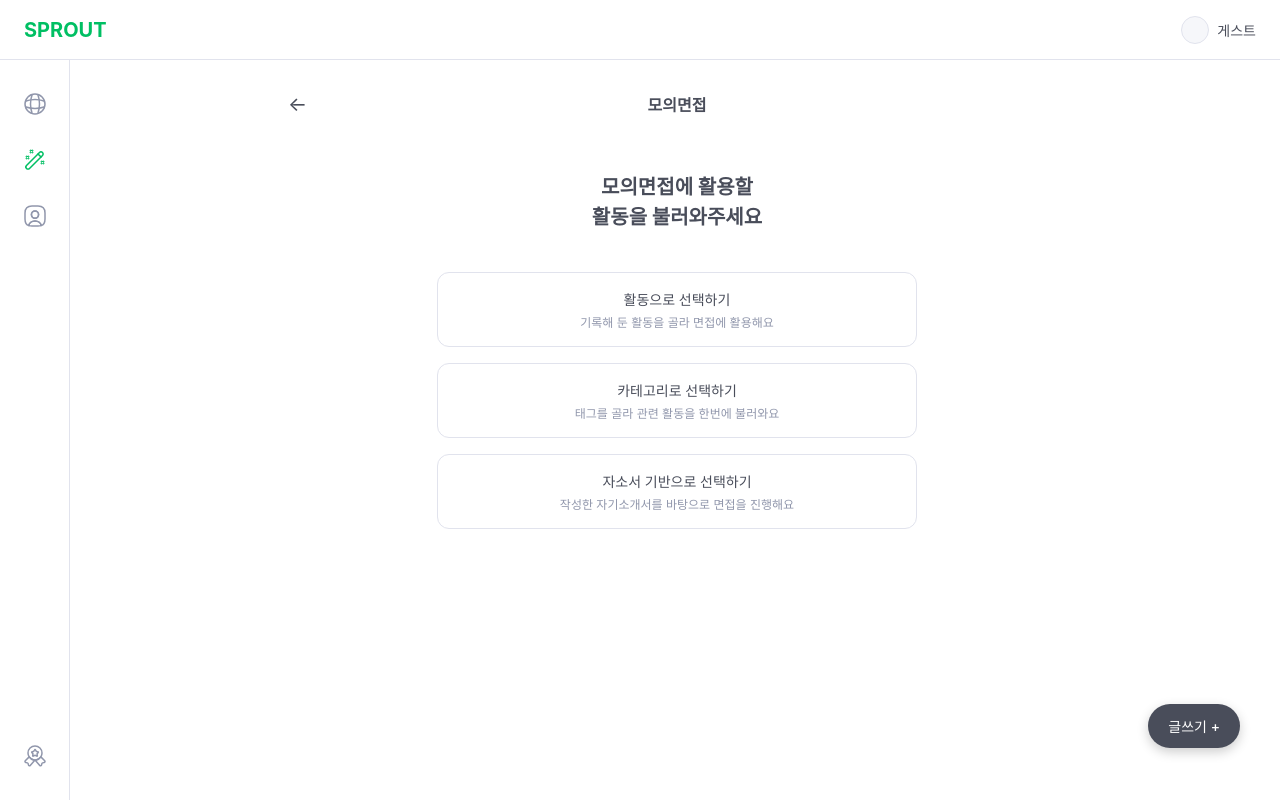
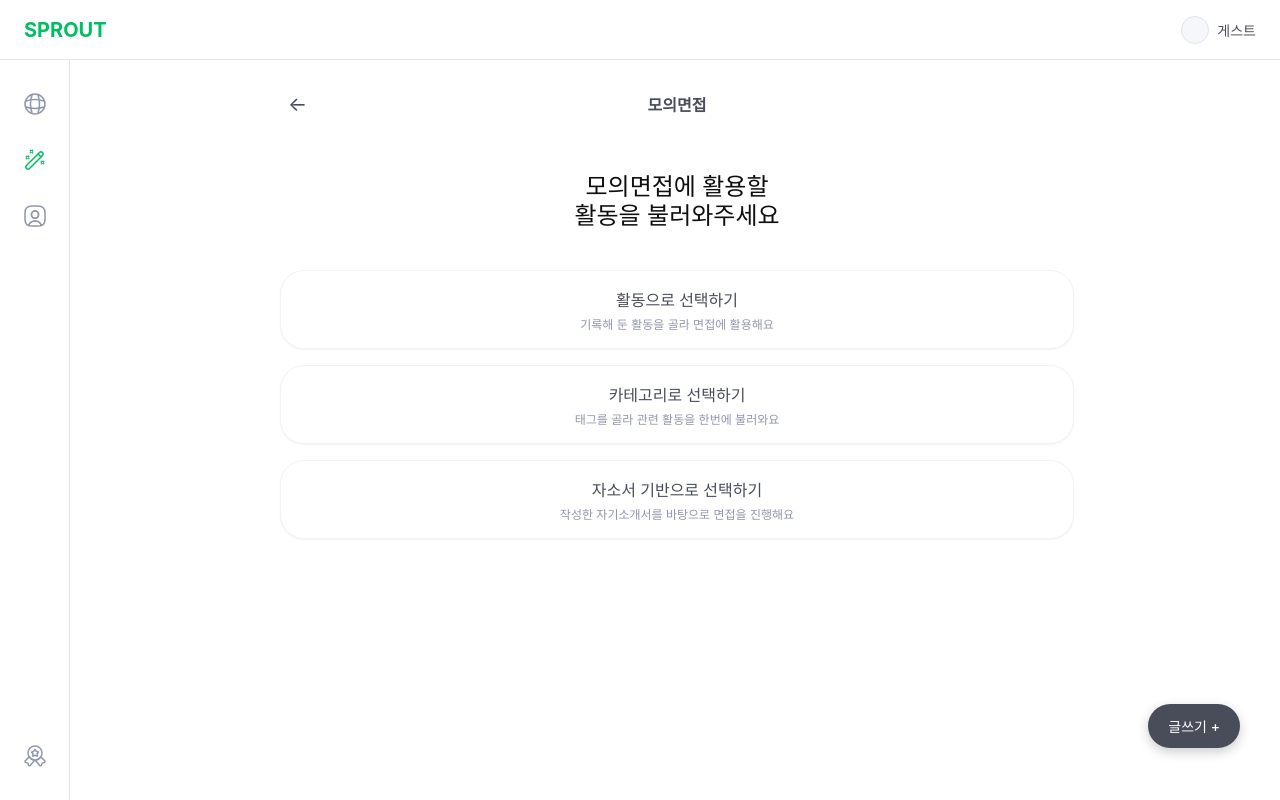
Before and after one commit to EFUB-SWS-MANDO/Frontend, a React (Vite) app: page /ai/interview in a window 1280 px wide. Built offline with nearby package versions, Linux system fonts and the light colour scheme; no server answers.

Commit message:
[design] #42 모의면접 시작 화면 시안 수치 반영(헤딩/카드)

```diff
--- a/src/pages/ai/InterviewPage.jsx
+++ b/src/pages/ai/InterviewPage.jsx
@@ -50,25 +50,26 @@ function InterviewPage() {
 const Heading = styled.h2`
   margin: ${({ theme }) => `${theme.spacing(10)} 0`};
   text-align: center;
-  font-size: ${({ theme }) => theme.fontSize.lg};
-  font-weight: ${({ theme }) => theme.fontWeight.bold};
-  color: ${({ theme }) => theme.colors.text};
-  line-height: 1.5;
+  font-size: ${({ theme }) => theme.fontSize.xl};
+  font-weight: ${({ theme }) => theme.fontWeight.medium};
+  color: ${({ theme }) => theme.colors.black};
+  line-height: ${29 / 24};
 `;
 
 const CardList = styled.div`
   display: flex;
   flex-direction: column;
   gap: ${({ theme }) => theme.spacing(4)};
-  max-width: 480px;
+  max-width: 838px;
   margin: 0 auto;
 `;
 
 const ModeCard = styled.button`
-  padding: ${({ theme }) => `${theme.spacing(4)} ${theme.spacing(5)}`};
-  border: 1px solid ${({ theme }) => theme.colors.border};
-  border-radius: ${({ theme }) => theme.radius.md};
+  padding: ${({ theme }) => `${theme.spacing(4)} ${theme.spacing(16)}`};
+  border: 1px solid ${({ theme }) => theme.colors.gray100};
+  border-radius: 24px;
   background: ${({ theme }) => theme.colors.bg};
+  box-shadow: 0 1px 2px 0 rgba(0, 0, 0, 0.05);
   text-align: center;
 
   &:hover {
@@ -78,7 +79,7 @@ const ModeCard = styled.button`
 `;
 
 const ModeLabel = styled.p`
-  font-size: ${({ theme }) => theme.fontSize.sm};
+  font-size: ${({ theme }) => theme.fontSize.md};
   font-weight: ${({ theme }) => theme.fontWeight.medium};
   color: ${({ theme }) => theme.colors.text};
   margin-bottom: ${({ theme }) => theme.spacing(1)};
```
